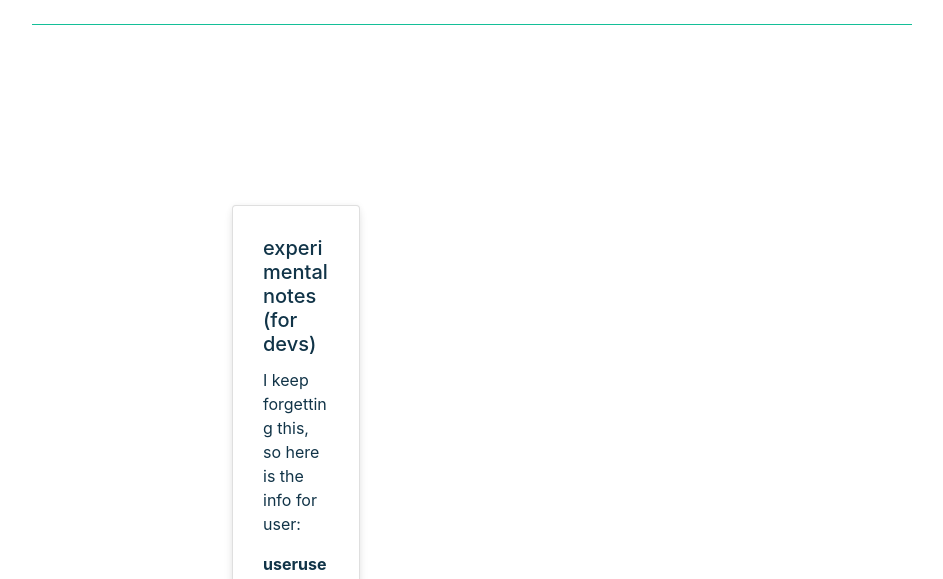
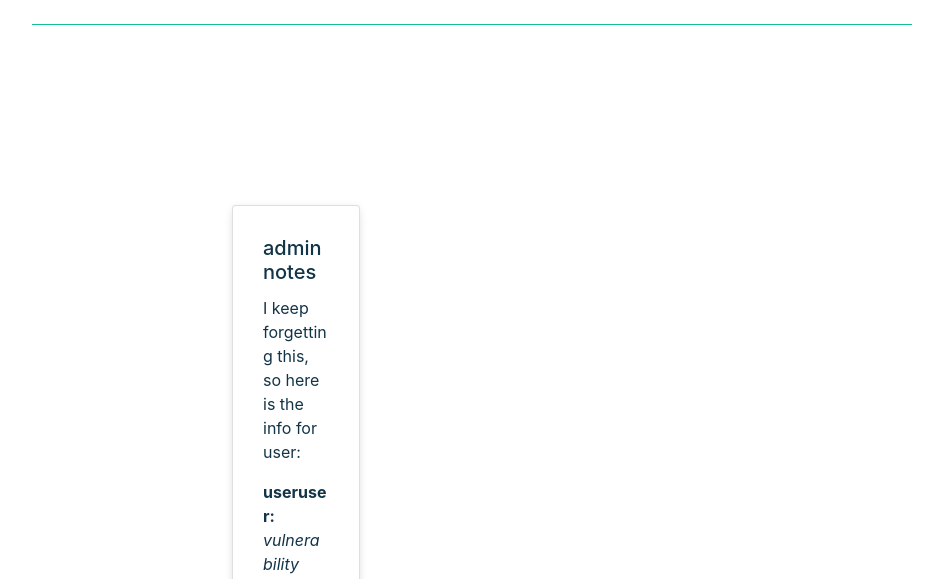
Before and after one commit to Burak123T/pensim, a Flask app: template MySecretNotes/templates/notes.html in a window 1280 px wide; the page is wider, and only the part inside the window is pictured. Shown: the part 1019-1598 px from the top of that part, without its empty margins (168-1111 px from the left). Run offline with Flask 3, Linux system fonts and the light colour scheme; the template is opened without the code that fills it, so the values that code supplies are empty; the visitor is signed in with stand-in values (Sample User, id 1); some libraries are stand-ins or nearby versions.

Commit message:
minor change

```diff
--- a/MySecretNotes/templates/notes.html
+++ b/MySecretNotes/templates/notes.html
@@ -335,7 +335,7 @@
       <section class="notes__body-content notes__body-top-padding">
         <li class="card notes__card-wrapper">
           <div class="card-body notes__card-body">
-            <h5 class="card-title notes__card-title">experimental notes (for devs)</h5>
+            <h5 class="card-title notes__card-title">admin notes</h5>
             <p class="card-text">I keep forgetting this, so here is the info for user:
             <p><b>useruser:</b> <i>vulnerability</i></p>
             </p>
```
